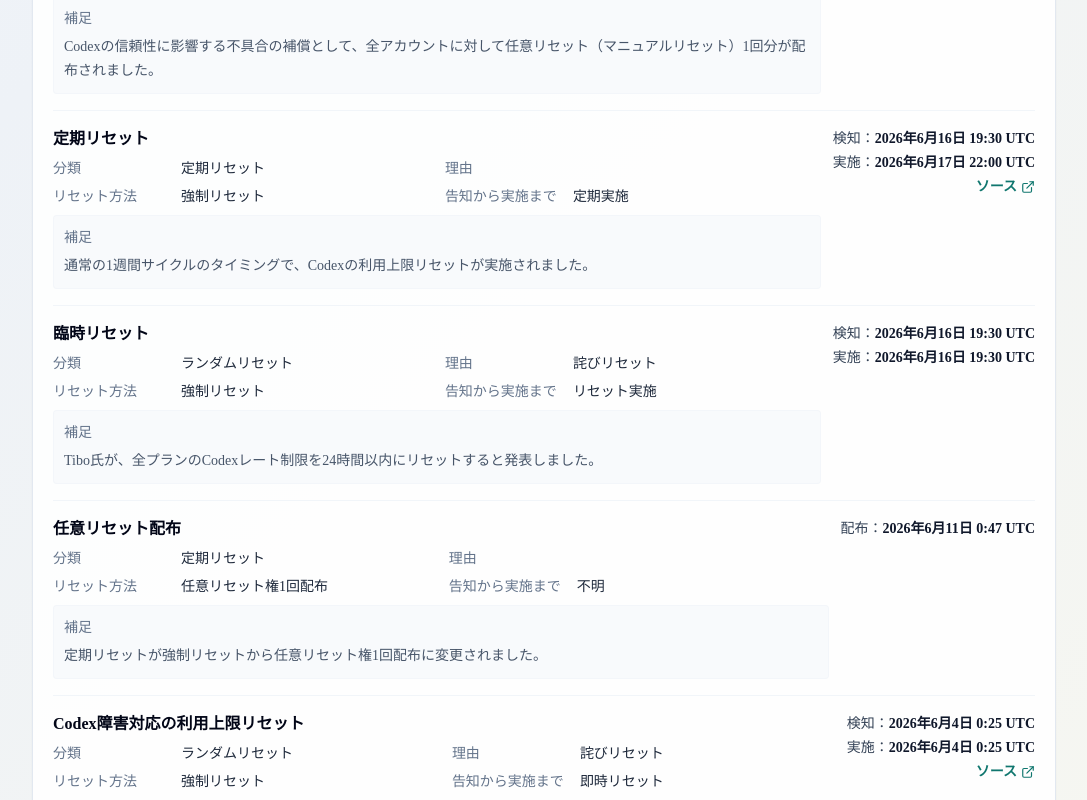
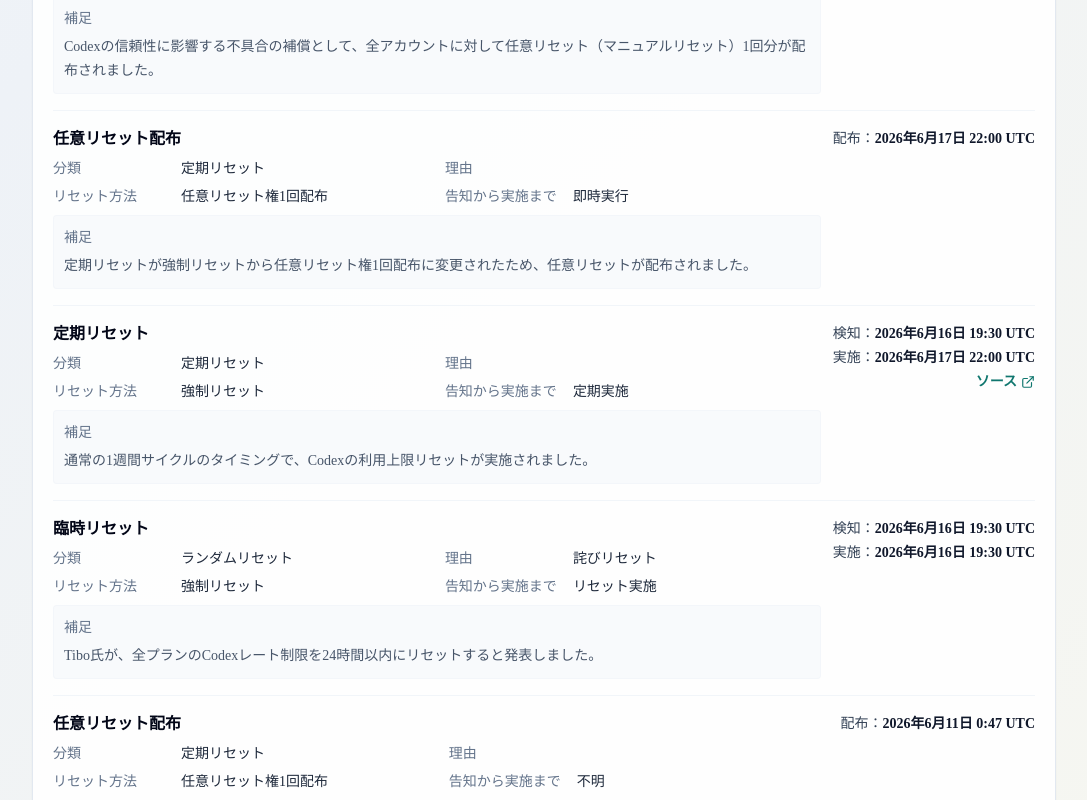
Before and after one commit to gussuri/codex-reset-observatory, a Next.js app: page / in a window 1280 px wide. Shown: the part 2140-2940 px from the top of the page, without its empty margins (96-1183 px from the left). Built offline with nearby package versions, Linux system fonts and the light colour scheme; no server answers.

Commit message:
feat(history): restore deleted June 18 manual reset event in LOCAL_PERSONAL_RESET_HISTORY

```diff
--- a/data/resetHistory.ts
+++ b/data/resetHistory.ts
@@ -80,6 +80,31 @@ export const LOCAL_PERSONAL_RESET_HISTORY: RadarViewModel["recentHistory"] = [
       scope: "全有料プラン",
       noticeToExecution: "即時実行",
       note: "Codexの信頼性に影響する不具合の補償として、全アカウントに対して任意リセット（マニュアルリセット）1回分が配布されました。",
+    },
+  },
+  {
+    key: "personal-reset-credit-2026-06-18",
+    title: "任意リセット配布",
+    resetType: "定期リセット",
+    resetTypes: ["定期リセット", "個人別リセット"],
+    status: "配布",
+    date: "2026-06-18T07:00:00+09:00",
+    signalAt: "2026-06-18T07:00:00+09:00",
+    resetAt: null,
+    signalLabel: "配布",
+    resetLabel: "",
+    scope: "全有料プラン",
+    windowLabel: "内容",
+    windowLength: "任意リセット1回分",
+    source: null,
+    summary: "定期リセットが強制リセットから任意リセット権1回配布に変更されたため、任意リセットが配布されました。",
+    details: {
+      cycleType: "定期リセット",
+      reasonType: "",
+      resetMethod: "任意リセット権1回配布",
+      scope: "全有料プラン",
+      noticeToExecution: "即時実行",
+      note: "定期リセットが強制リセットから任意リセット権1回配布に変更されたため、任意リセットが配布されました。",
     },
   },
   {
--- a/lib/radar/i18n.ts
+++ b/lib/radar/i18n.ts
@@ -758,6 +758,11 @@ export const DYNAMIC_TRANSLATIONS: Record<string, Record<Locale, string>> = {
     en: "1 hour",
     zh: "1小时",
   },
+  "定期リセットが強制リセットから任意リセット権1回配布に変更されたため、任意リセットが配布されました。": {
+    ja: "定期リセットが強制リセットから任意リセット権1回配布に変更されたため、任意リセットが配布されました。",
+    en: "A manual reset has been distributed because the regular reset was changed from a forced reset to a distribution of one manual reset credit.",
+    zh: "由于定期重置从强制重置更改为发放一次手动重置额度，手动重置额度已发放。",
+  },
 };
 
 export function translateUI(key: string, locale: Locale): string {
```
